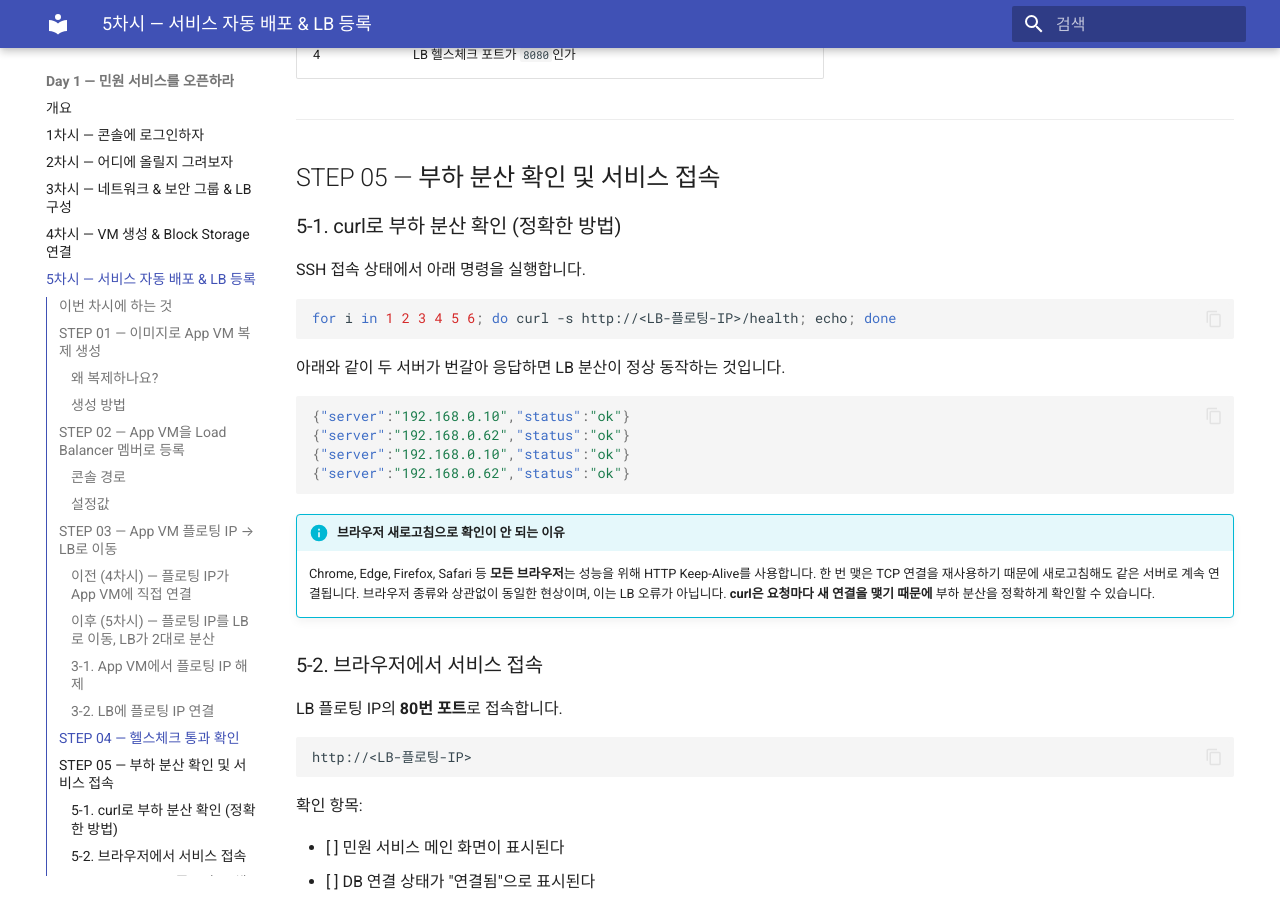
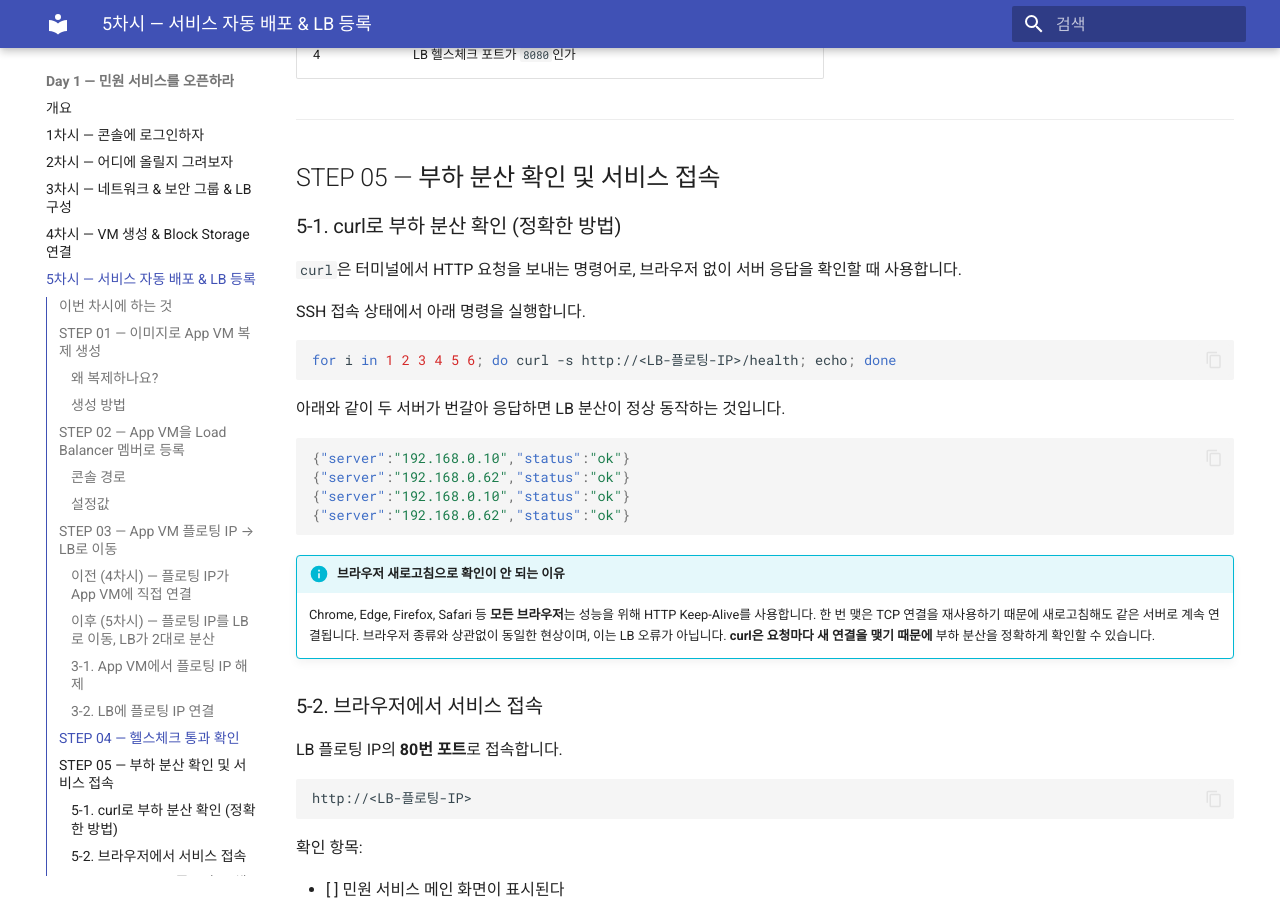
Before and after one commit to skilleat-labs/cloud-native-minwon-lab, an MkDocs documentation site: the page built from docs/day1/session5.md, in a window 1280 px wide and 900 px high, scrolled down 7102 px. Built offline with MkDocs 1.6.1 and Material for MkDocs 9.7.7, drawn with Linux system fonts in a browser that asks for light colours.

Commit message:
docs: session5 - curl 한줄 설명 추가

````diff
--- a/docs/day1/session5.md
+++ b/docs/day1/session5.md
@@ -213,6 +213,8 @@ Network > Load Balancer → minwon-lb 클릭
 
 ### 5-1. curl로 부하 분산 확인 (정확한 방법)
 
+`curl`은 터미널에서 HTTP 요청을 보내는 명령어로, 브라우저 없이 서버 응답을 확인할 때 사용합니다.
+
 SSH 접속 상태에서 아래 명령을 실행합니다.
 
 ```bash
````
